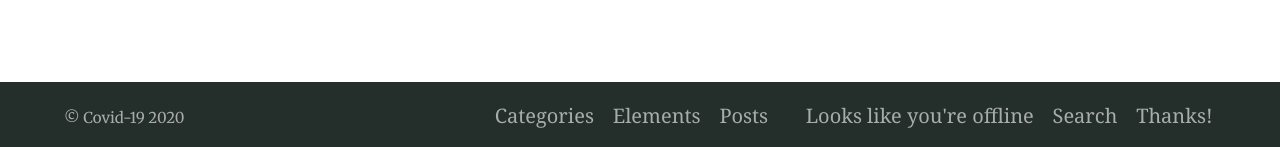
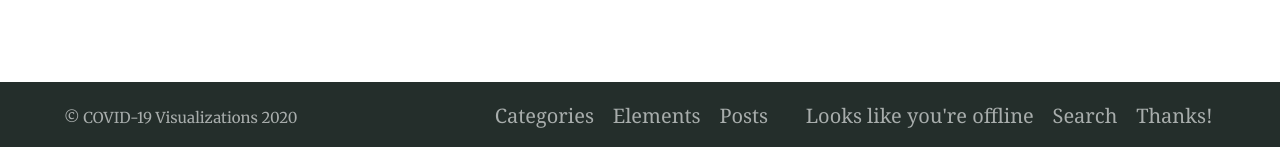
Before and after one commit to kylehounslow/covid19, a Jekyll site: the page built from docs/index.md, in a window 1280 px wide. Shown: the part 750-897 px from the top of the page. Built offline with Jekyll 4.4.1, drawn with Linux system fonts in a browser that asks for light colours.

Commit message:
Update _config.yml

```diff
--- a/docs/_config.yml
+++ b/docs/_config.yml
@@ -81,10 +81,10 @@ defaults:
 # 7. Site settings
 encoding: utf-8 # Make sure the encoding is right
 lang: en-GB # Set the site language
-title: "Covid-19" # Site name or title, also used in jekyll-seo-tag
+title: "COVID-19 Visualizations" # Site name or title, also used in jekyll-seo-tag
 logo: "/assets/logos/logo.svg" # Site logo, also used in jekyll-seo-tag
 description: "" # Site description and default description, also used in jekyll-seo-tag
-url: "" # Site url, also used in jekyll-seo-tag
+url: "https://kylehounslow.github.io/covid19/" # Site url, also used in jekyll-seo-tag
 baseurl: ""
 repo: "https://github.com/kylehounslow/covid19"
 email: "kyle.hounslow@gmail.com"
```
